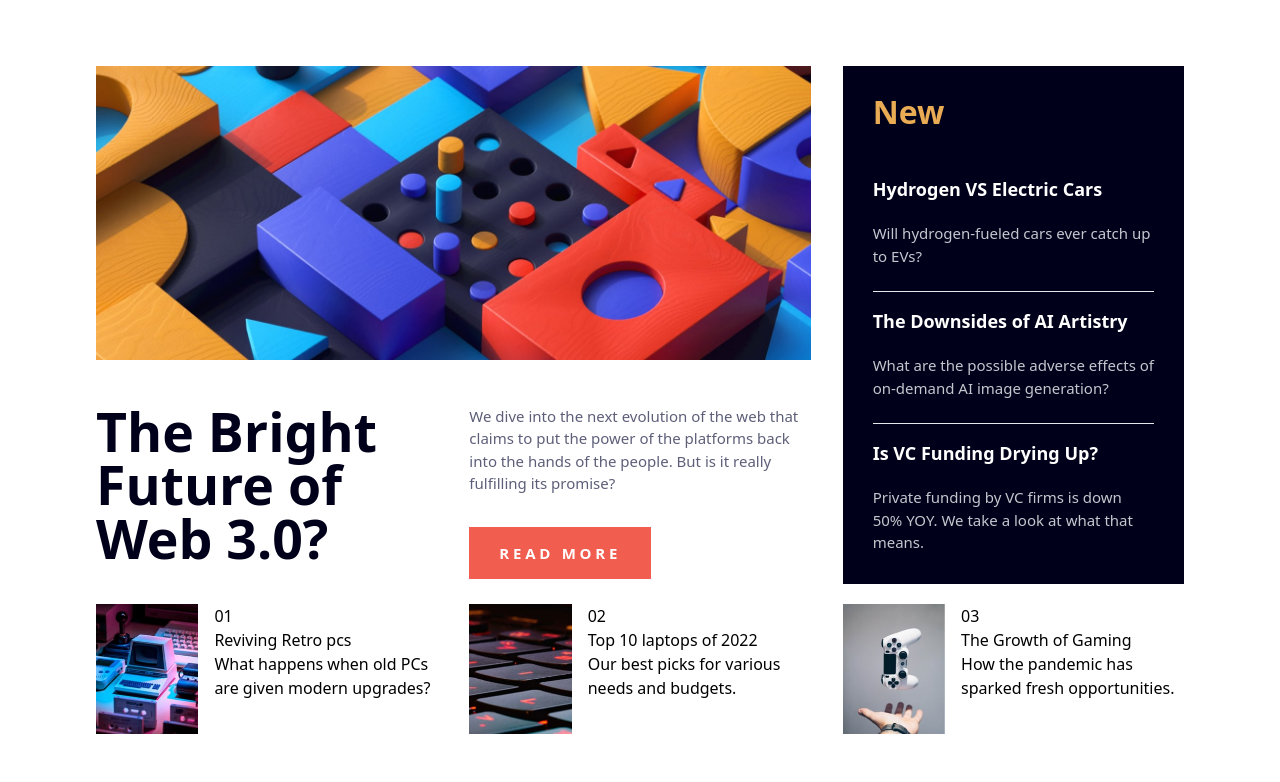
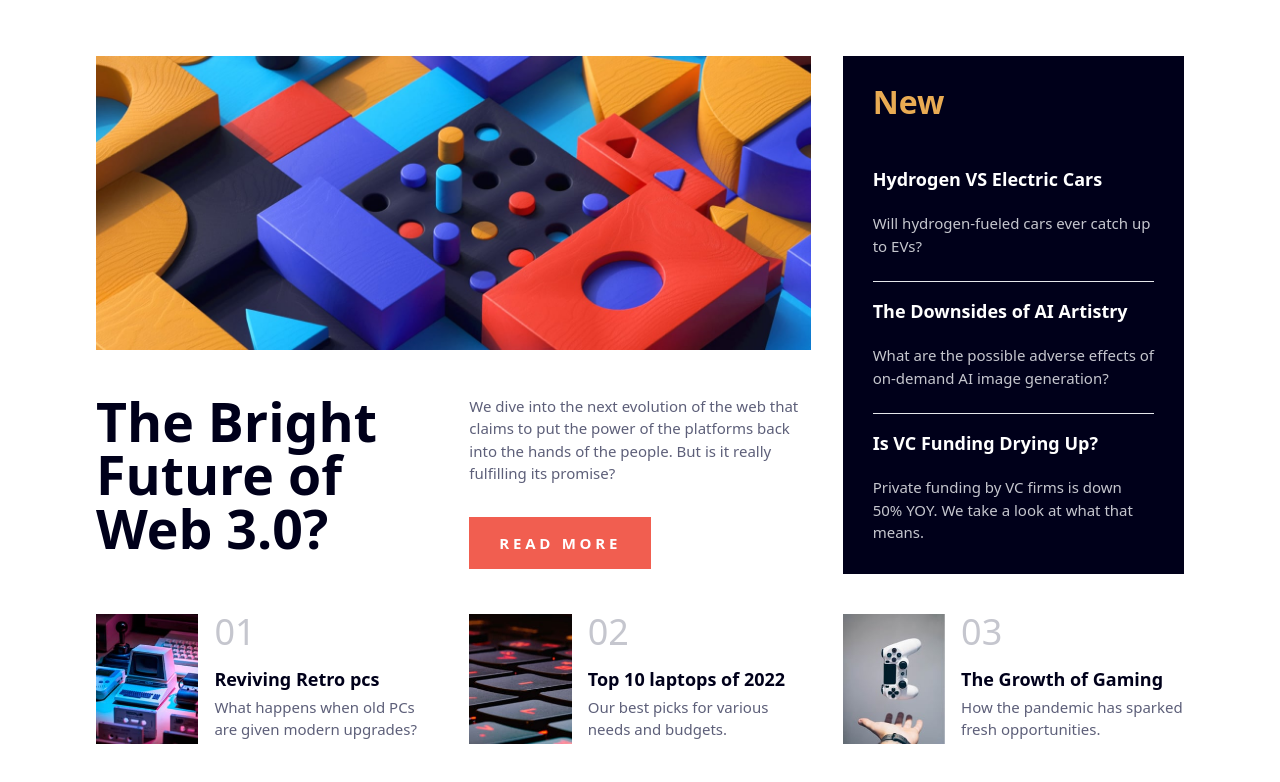
Before and after one commit to sphnikola/news-homepage, a React (Vite) app: page / in a window 1280 px wide. Shown: the top 782 px of the page. Built offline with nearby package versions, Linux system fonts and the light colour scheme.

Commit message:
add styles to the completed footer component

```diff
--- a/src/Footer.jsx
+++ b/src/Footer.jsx
@@ -5,15 +5,24 @@ import gaming from "./assets/images/image-gaming-growth.jpg";
 export function Footer() {
   return (
     <div>
-      <div className=" grid gap-8 mx-4 mt-5 md:grid-cols-2 lg:grid-cols-3">
+      <div className=" grid gap-8 mx-4 mt-10 md:grid-cols-2 lg:grid-cols-3">
         <div className="grid grid-cols-[30%,1fr] gap-x-4">
           <div className="">
             <img className="object-fit" src={retro} />
           </div>
-          <div>
-            <h2>01</h2>
-            <h3>Reviving Retro pcs</h3>
-            <p>What happens when old PCs are given modern upgrades?</p>
+          <div className="">
+            <h2 className="mb-5 text-dark-white  leading-[32px] text-[32px] md:text-[36px] md:leading-[36px] font-bold]">
+              01
+            </h2>
+            <a
+              href="#"
+              className="mb-2 block text-dark-blue te text-lg font-extrabold leading-[18px] hover:text-light-pink focus:text-light-pink"
+            >
+              Reviving Retro pcs
+            </a>
+            <p className="text-light-gray text-[15px] font-medium leading-[22.5px]">
+              What happens when old PCs are given modern upgrades?
+            </p>
           </div>
         </div>
         <div className="grid grid-cols-[30%,1fr] gap-x-4">
@@ -21,9 +30,18 @@ export function Footer() {
             <img className="object-fit" src={laptop} />
           </div>
           <div>
-            <h2>02</h2>
-            <h3>Top 10 laptops of 2022</h3>
-            <p>Our best picks for various needs and budgets.</p>
+            <h2 className="mb-5 text-dark-white  leading-[32px] text-[32px] md:text-[36px] md:leading-[36px] font-bold]">
+              02
+            </h2>
+            <a
+              href="#"
+              className="mb-2 block text-dark-blue te text-lg font-extrabold leading-[18px] hover:text-light-pink focus:text-light-pink"
+            >
+              Top 10 laptops of 2022
+            </a>
+            <p className="text-light-gray text-[15px] font-medium leading-[22.5px]">
+              Our best picks for various needs and budgets.
+            </p>
           </div>
         </div>
         <div className="grid grid-cols-[30%,1fr] gap-x-4">
@@ -31,9 +49,18 @@ export function Footer() {
             <img className=" object-fit" src={gaming} />
           </div>
           <div>
-            <h2>03</h2>
-            <h3>The Growth of Gaming</h3>
-            <p>How the pandemic has sparked fresh opportunities.</p>
+            <h2 className="mb-5 text-dark-white  leading-[32px] text-[32px] md:text-[36px] md:leading-[36px] font-bold]">
+              03
+            </h2>
+            <a
+              href="#"
+              className="mb-2 block text-dark-blue te text-lg font-extrabold leading-[18px] hover:text-light-pink focus:text-light-pink"
+            >
+              The Growth of Gaming
+            </a>
+            <p className="text-light-gray text-[15px] font-medium leading-[22.5px]">
+              How the pandemic has sparked fresh opportunities.
+            </p>
           </div>
         </div>
       </div>
```
